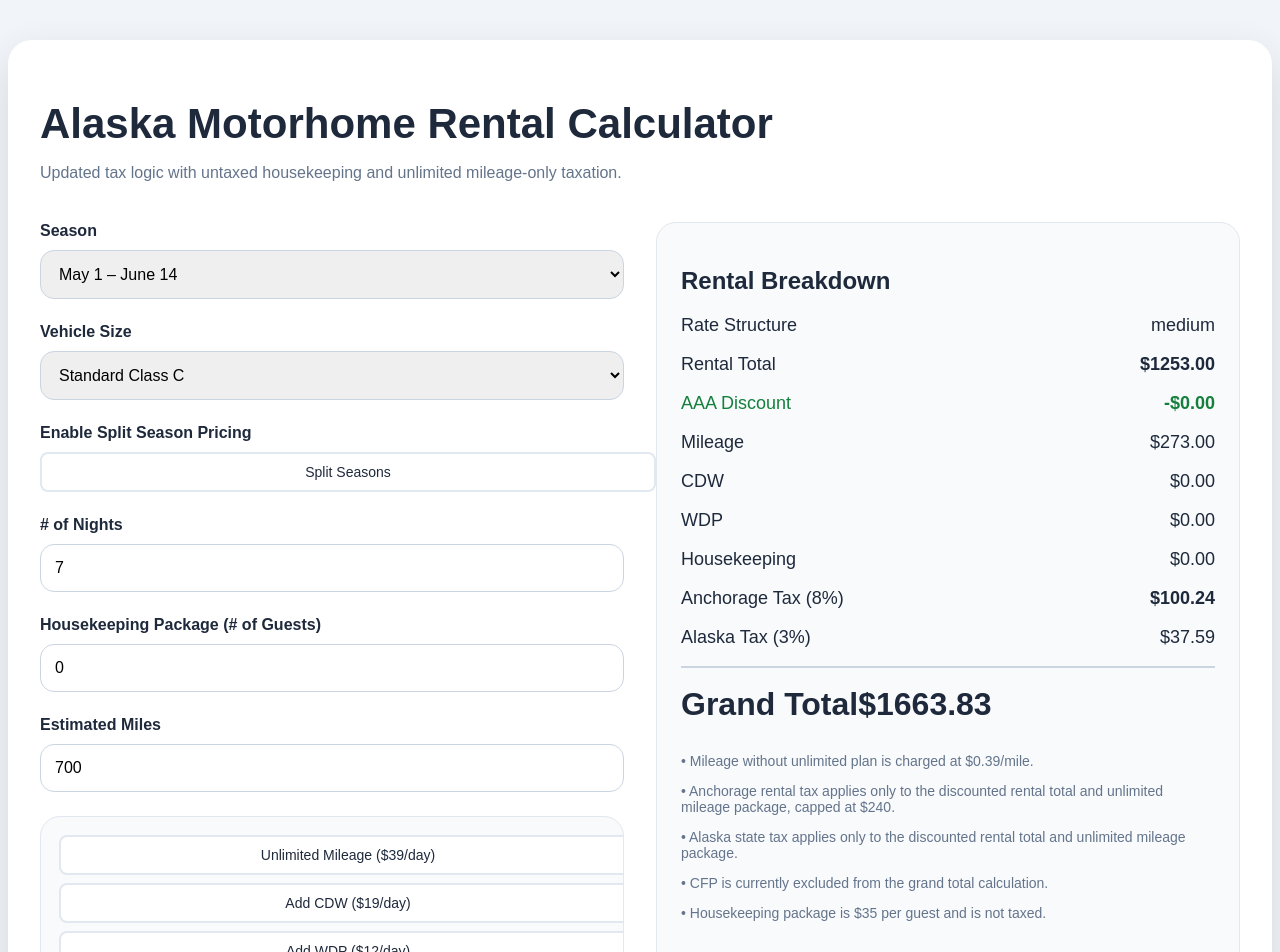
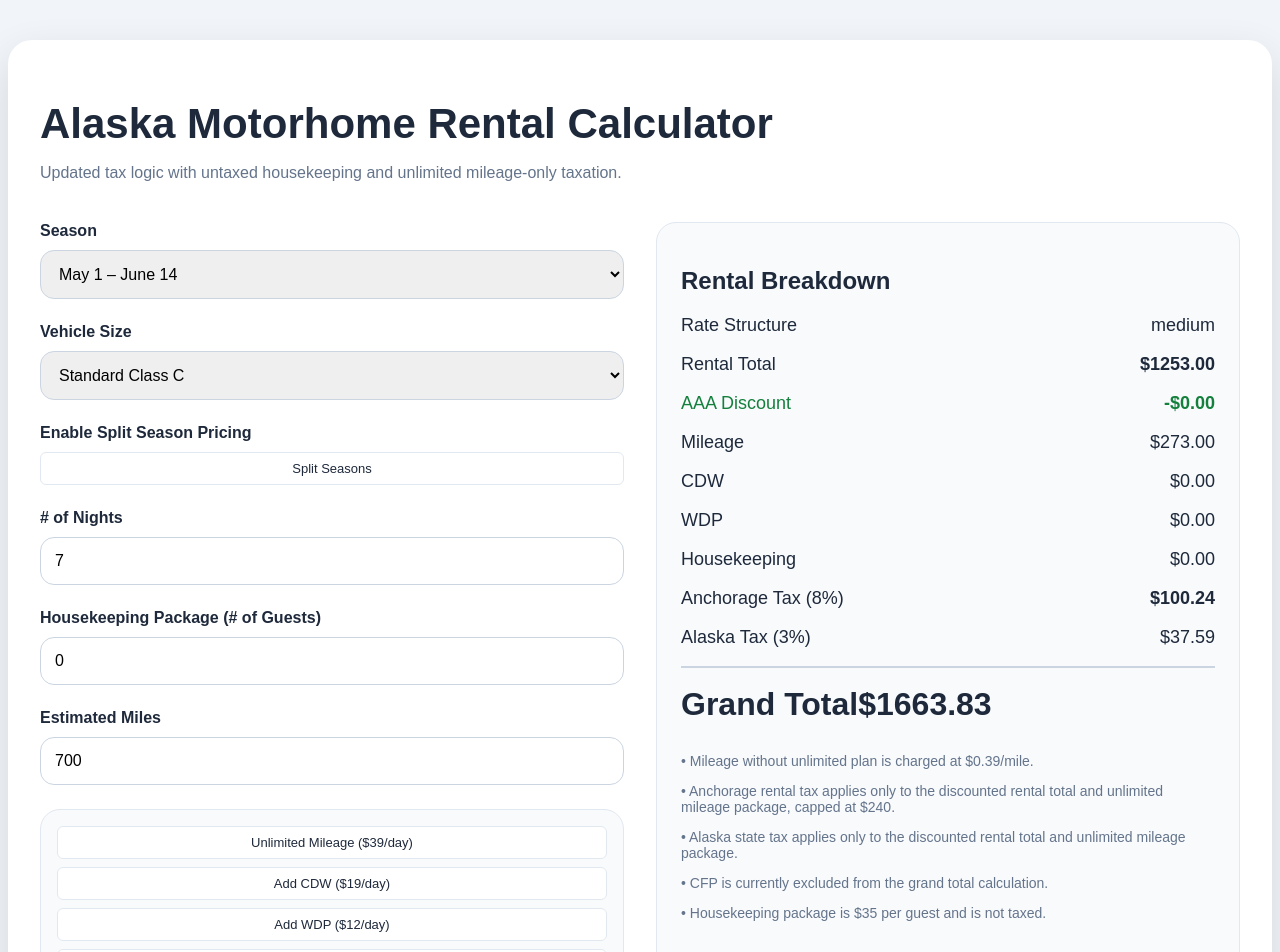
Before and after one commit to Teledawnics/alaska-rv-calculator, a React (Vite) app: page / in a window 1280 px wide. Shown: the top 952 px of the page. Built offline with nearby package versions, Linux system fonts and the light colour scheme.

Commit message:
Refine button styling to fit properly within container with reduced padding, borders, and shadows

```diff
--- a/src/styles.css
+++ b/src/styles.css
@@ -61,7 +61,7 @@ select {
   background: #f8fafc;
   border: 1px solid #e2e8f0;
   border-radius: 20px;
-  padding: 18px;
+  padding: 16px;
   overflow: hidden;
 }
 
@@ -76,16 +76,17 @@ select {
 .checkbox-row label {
   display: block;
   width: 100%;
-  padding: 10px 14px;
+  padding: 8px 12px;
   background: white;
-  border: 2px solid #e2e8f0;
-  border-radius: 8px;
-  font-size: 14px;
+  border: 1px solid #e2e8f0;
+  border-radius: 6px;
+  font-size: 13px;
   font-weight: 500;
   text-align: center;
   cursor: pointer;
   transition: all 0.2s ease;
   margin-bottom: 0;
+  box-sizing: border-box;
 }
 
 .checkbox-row input[type="checkbox"]:checked + label {
@@ -97,7 +98,7 @@ select {
 
 .checkbox-row label:hover {
   border-color: #3b82f6;
-  box-shadow: 0 2px 8px rgba(59, 130, 246, 0.1);
+  box-shadow: 0 1px 4px rgba(59, 130, 246, 0.08);
 }
 
 .breakdown-row {
```
